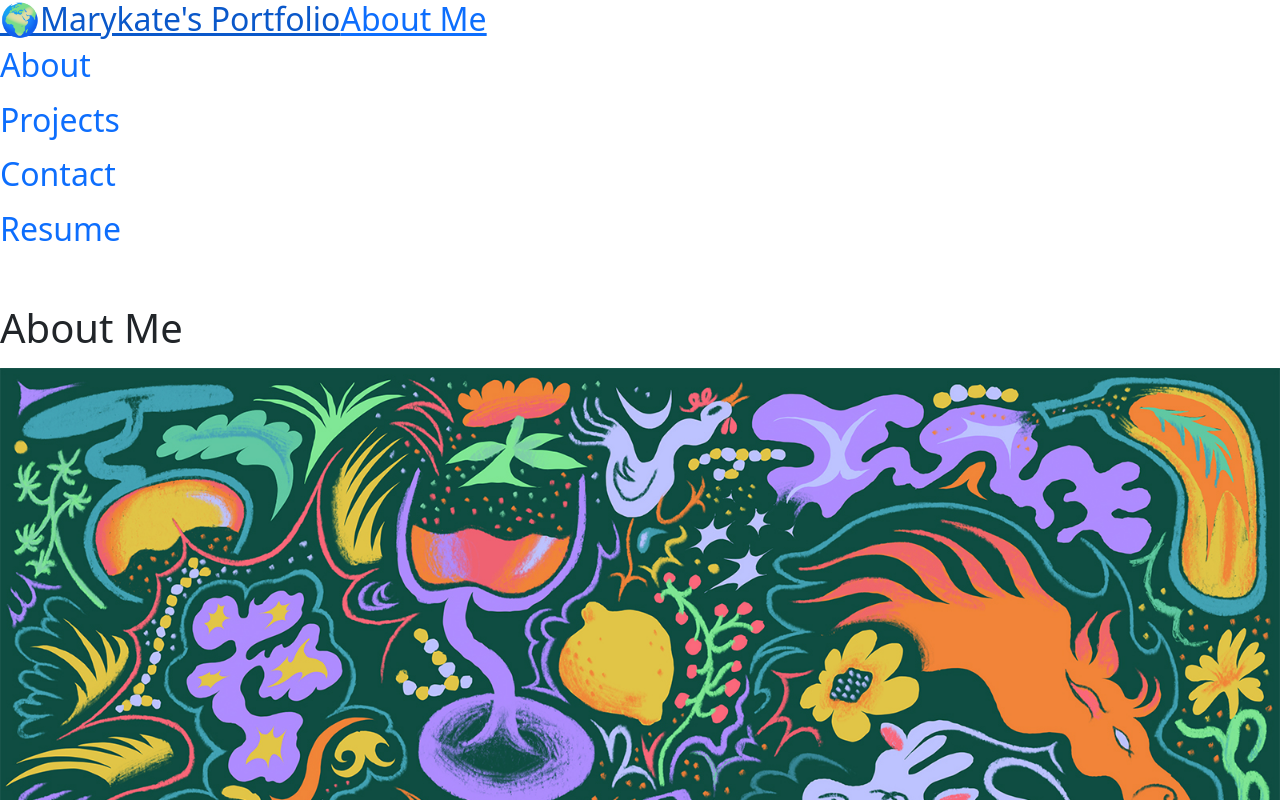
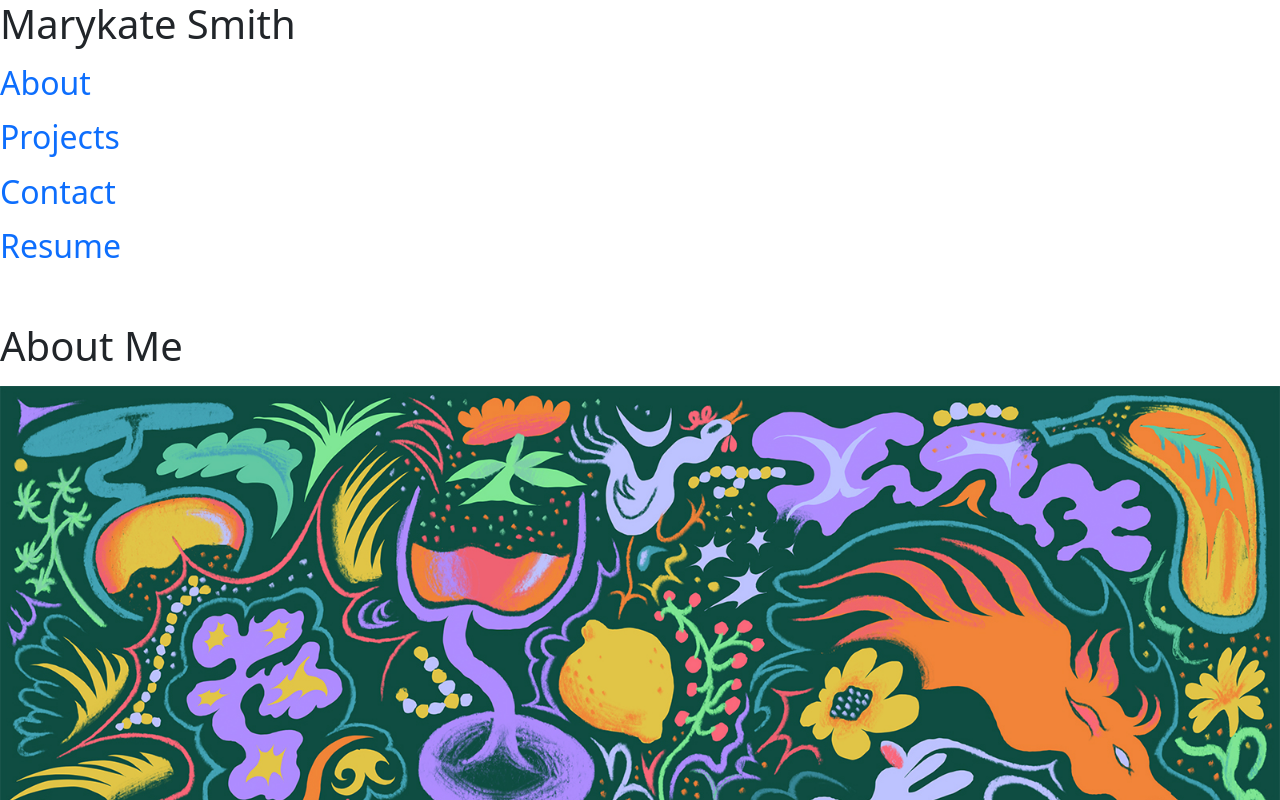
Before and after one commit to Marykate94/marykate-portfolio, a React (Create React App) app: page / in a window 1280 px wide. Shown: the top 800 px of the page. Built offline with nearby package versions, Linux system fonts and the light colour scheme.

Commit message:
header with navigation within header now working

```diff
--- a/src/App.js
+++ b/src/App.js
@@ -1,12 +1,13 @@
 import logo from './logo.svg';
 import React, { useState} from 'react';
 import './App.css';
-import Nav from './components/Nav';
+// import Nav from './components/Nav';
 import About from './components/About';
 import Contact from './components/Contact';
 import Project from './components/Project';
 import Footer from './components/Footer';
 import Resume from './components/Resume';
+import Header from './components/Header';
 import "bootstrap/dist/css/bootstrap.min.css";
 
 
@@ -31,7 +32,7 @@ function App() {
 
   return (
     <main>
-      <Nav setCurrentPage={setCurrentPage} />
+      <Header setCurrentPage={setCurrentPage} />
 
 
       {renderPage()}
--- /dev/null
+++ b/src/components/Header/index.js
@@ -0,0 +1,19 @@
+import React, { useState } from 'react';
+import Nav from '../Nav';
+
+function Header(props){
+
+
+
+    return(
+        <div className = 'header'>
+            <h1>
+                Marykate Smith
+            </h1>
+            <Nav setCurrentPage={props.setCurrentPage}/>
+        </div>
+    )
+
+}
+
+export default Header;
--- a/src/components/Nav/index.js
+++ b/src/components/Nav/index.js
@@ -4,12 +4,12 @@ function Nav(props) {
   return (
     <header >
         <h2>
-            <a href="/">
+            {/* <a href="/">
                 <span role="img" aria-label="globe">🌍</span>Marykate's Portfolio
             </a>
             <a href="#about">
                About Me
-            </a>
+            </a> */}
           <nav>
           <ul class="navbar-nav">
       <li class="nav-item active">
--- a/src/components/Project/index.js
+++ b/src/components/Project/index.js
@@ -6,6 +6,7 @@ import projects from "../../project.json";
   export default function Project(props) {
     return (
       <section id="projects">
+        <h2 className="top-title">Projects</h2>
         <div>
           <div>
             {projects.map((project) => (
```
